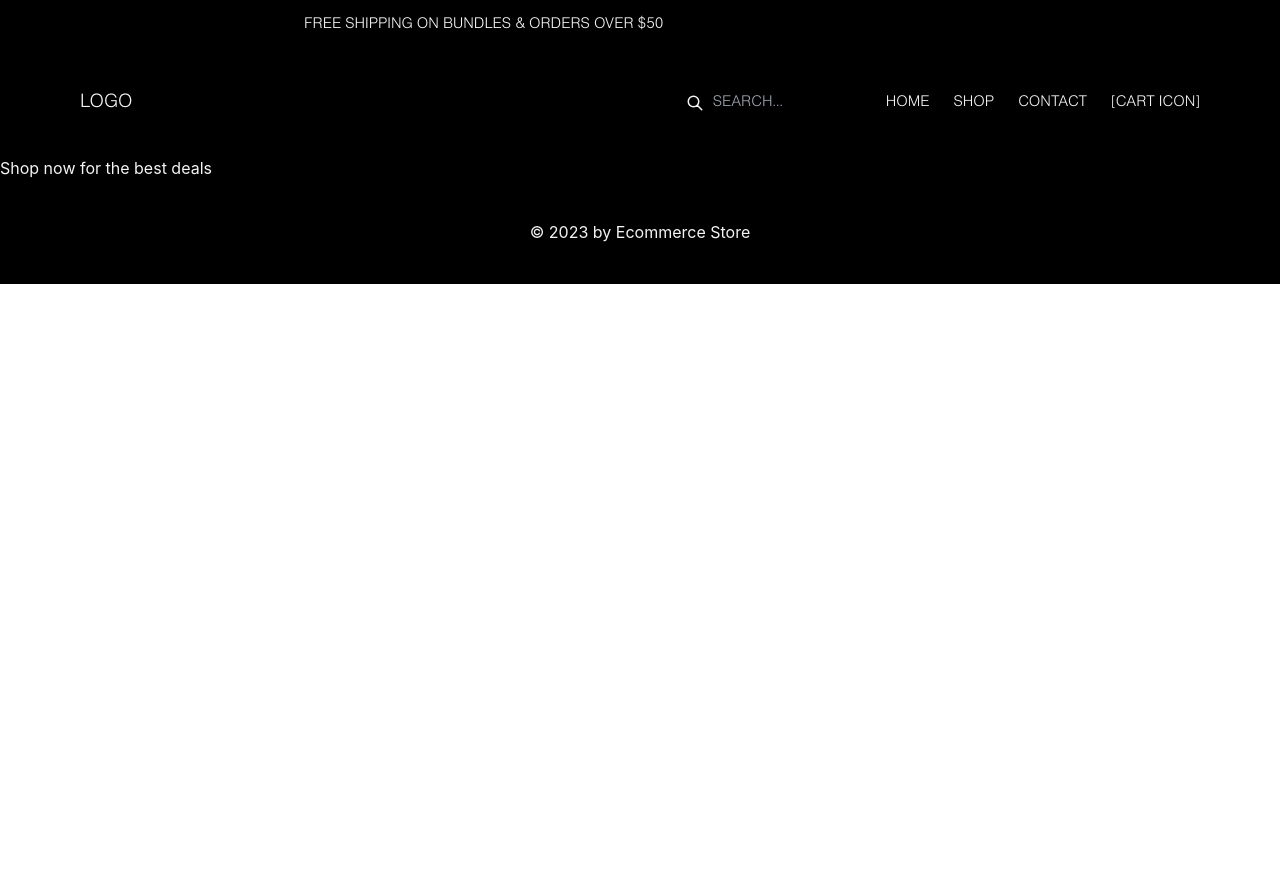
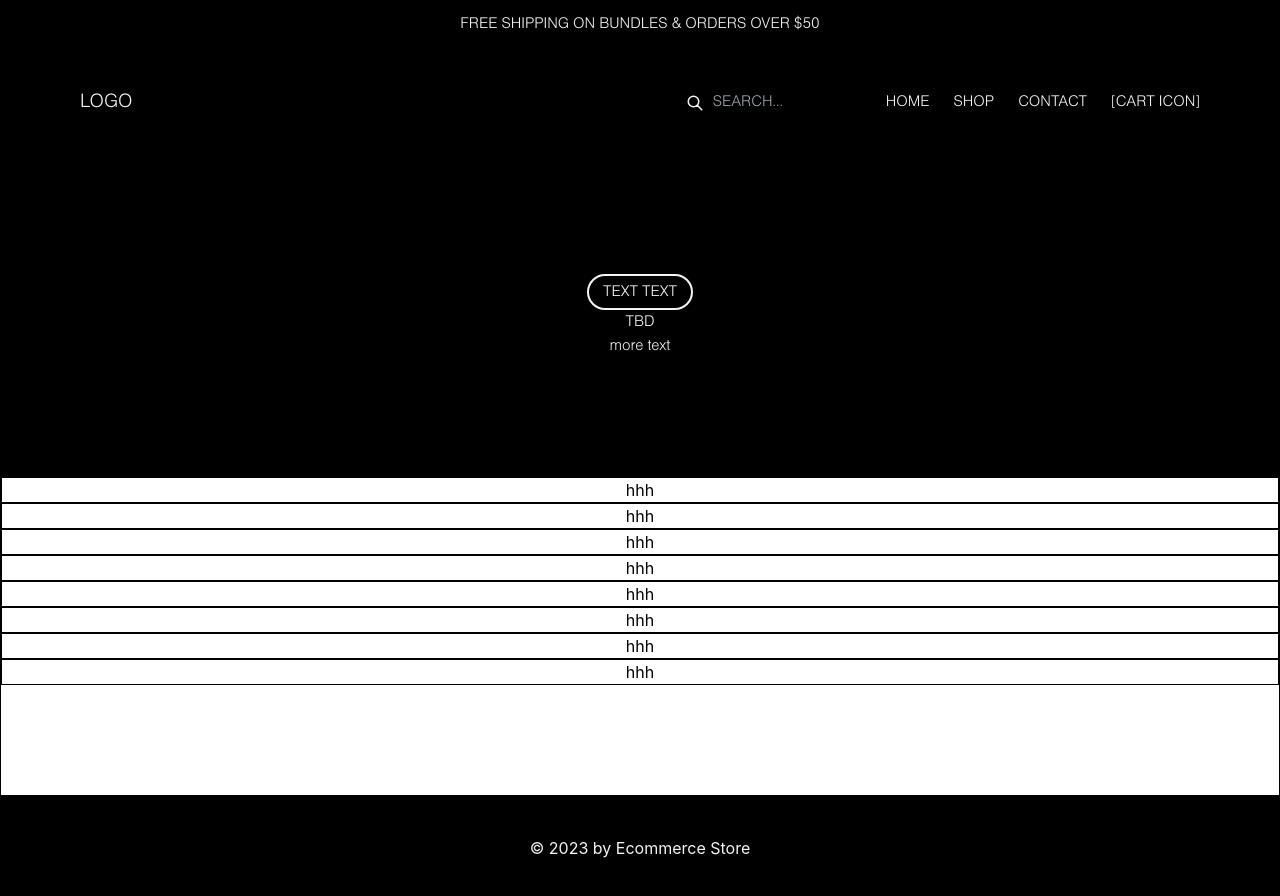
Before and after one commit to mikapikafika/ecommerce-store, a React (Create React App) app in the folder frontend/: page / in a window 1280 px wide. Shown: the top 896 px of the page. Before the commit the page ends 800 px from the top, so only its background shows below. Built offline with nearby package versions, Linux system fonts and the light colour scheme.

Commit message:
Added more homepage elements

```diff
--- a/frontend/package.json
+++ b/frontend/package.json
@@ -10,6 +10,7 @@
     "react-dom": "^18.2.0",
     "react-router-dom": "^6.22.2",
     "react-scripts": "5.0.1",
+    "three": "^0.162.0",
     "web-vitals": "^2.1.4"
   },
   "scripts": {
--- a/frontend/src/components/Website/Header.css
+++ b/frontend/src/components/Website/Header.css
@@ -1,22 +1,22 @@
-@keyframes marquee {
-    0% {
-        transform: translateX(0);
-    }
-    100% {
-        transform: translateX(-100%);
-    }
-}
+/*@keyframes marquee {*/
+/*    0% {*/
+/*        transform: translateX(0);*/
+/*    }*/
+/*    100% {*/
+/*        transform: translateX(-100%);*/
+/*    }*/
+/*}*/
 
-.marquee {
-    display: block;
-    white-space: nowrap;
-    overflow: hidden;
-}
+/*.marquee {*/
+/*    display: block;*/
+/*    white-space: nowrap;*/
+/*    overflow: hidden;*/
+/*}*/
 
-.marquee p {
-    display: inline-block;
-    will-change: transform;
-    padding-left: 20%;
-    transform: translateX(0);
-    animation: marquee 0s linear infinite;
-}
+/*.marquee p {*/
+/*    display: inline-block;*/
+/*    will-change: transform;*/
+/*    padding-left: 20%;*/
+/*    transform: translateX(0);*/
+/*    animation: marquee 0s linear infinite;*/
+/*}*/
--- /dev/null
+++ b/frontend/src/components/Website/Homepage/FeaturedProduct.js
@@ -0,0 +1,13 @@
+import React from "react";
+
+function FeaturedProduct() {
+    return (
+        <div className="border border-black">
+            <div className="text-center">
+                hhh
+            </div>
+        </div>
+    )
+}
+
+export default FeaturedProduct;
--- /dev/null
+++ b/frontend/src/components/Website/Homepage/FeaturedProducts.js
@@ -0,0 +1,17 @@
+import React from "react";
+import FeaturedProduct from "./FeaturedProduct";
+
+function FeaturedProducts() {
+    const products = Array.from({length: 8}, (_, index) => {
+        return <FeaturedProduct key={index}/>
+    });
+    return (
+        <div>
+            <section className="border border-black bg-white h-80">
+                {products}
+            </section>
+        </div>
+    )
+}
+
+export default FeaturedProducts;
--- /dev/null
+++ b/frontend/src/components/Website/Homepage/Welcome.js
@@ -0,0 +1,14 @@
+import React from "react";
+import './Welcome.css';
+
+function Welcome() {
+    return (
+        <div className="flex flex-col items-center justify-center h-80 bg-black font-sans">
+            <p className="text-zinc-100 inline-block px-3.5 py-1 rounded-full border-2 border-zinc-100">TEXT TEXT</p>
+            <p className="text-zinc-100">TBD</p>
+            <p className="text-zinc-100">more text</p>
+        </div>
+    )
+}
+
+export default Welcome;
--- a/frontend/src/components/Website/Main.js
+++ b/frontend/src/components/Website/Main.js
@@ -1,10 +1,12 @@
 import React from "react";
-import Welcome from "./Welcome";
+import Welcome from "./Homepage/Welcome";
+import FeaturedProducts from "./Homepage/FeaturedProducts";
 
 function Main() {
     return (
         <main>
             <Welcome/>
+            <FeaturedProducts/>
         </main>
     )
 }
--- a/frontend/src/components/Website/Welcome.js
+++ /dev/null
@@ -1,11 +0,0 @@
-import React from "react";
-
-function Welcome() {
-    return (
-        <div className="flex bg-black">
-            <p className="tag text-zinc-100">Shop now for the best deals</p>
-        </div>
-    )
-}
-
-export default Welcome;
```
Also changed, not shown: frontend/src/components/Website/Homepage/Welcome.css (added), 1 other file (tests, documents, lock files or other folders).
